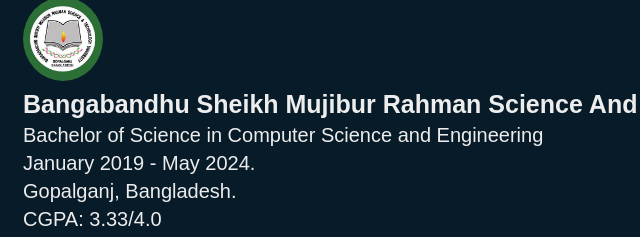
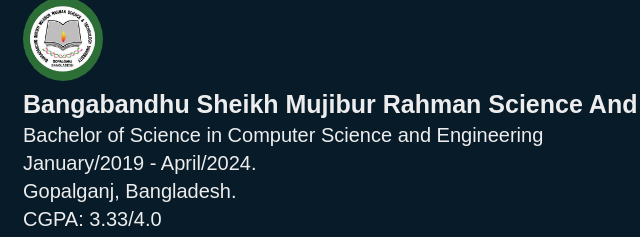
Before and after one commit to Abdul-Aziz026/Portfolioo, a plain HTML site: page index.html in a window 1280 px wide. Shown: the part 1408-1645 px from the top of the page, 105-745 px from the left. Drawn offline with nearby package versions, Linux system fonts and the light colour scheme.

Commit message:
Update index.html

```diff
--- a/index.html
+++ b/index.html
@@ -77,7 +77,7 @@
             <img class="varsityLogo" src="./Images/bsmrstuLogo.jpg" alt="">
             <p class="varsityName"><b>Bangabandhu Sheikh Mujibur Rahman Science And Technology University</b></p>
             <p class="varsityDept">Bachelor of Science in Computer Science and Engineering</p>
-            <p class="varsityYear">January 2019 - May 2024.</p>
+            <p class="varsityYear">January/2019 - April/2024.</p>
             <p class="varsityYear">Gopalganj, Bangladesh.</p>
             <p class="varsityYear">CGPA: 3.33/4.0</p>
             <br>
```
